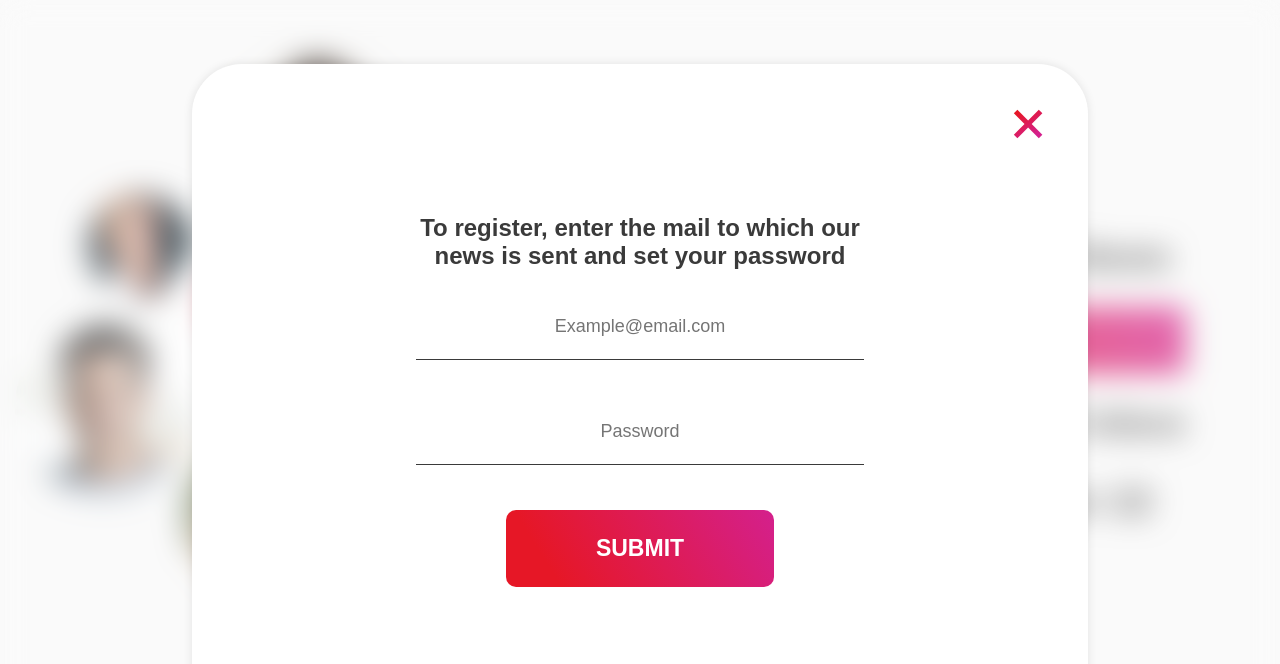
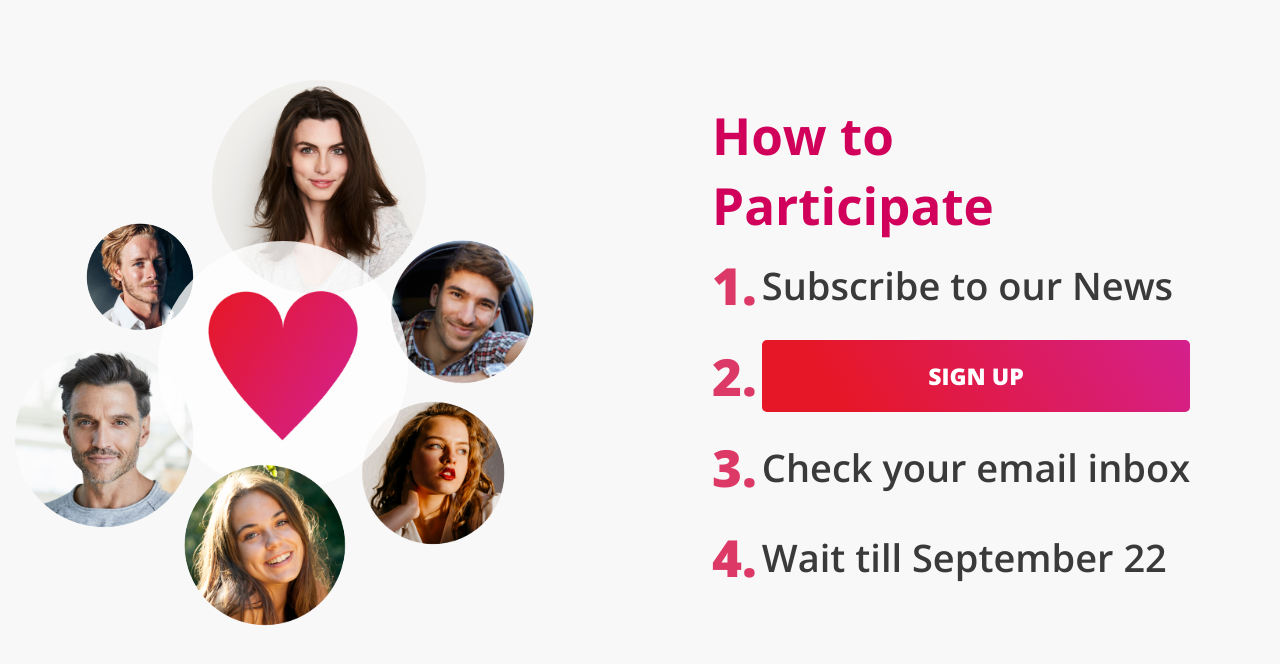
Before and after one commit to nihadaev/test_task, a website with bundled scripts: page src/index.html in a window 1280 px wide. Built offline with nearby package versions, Linux system fonts and the light colour scheme.

Commit message:
hotfixes

```diff
--- a/src/assets/css/main.css
+++ b/src/assets/css/main.css
@@ -1,13 +1,14 @@
+@import url('https://fonts.googleapis.com/css2?family=Open+Sans:ital,wght@0,300..800;1,300..800&display=swap');
 /* Общие стили */
 * {
     box-sizing: border-box;
     margin: 0;
     padding: 0;
     list-style: none;
+    font-family: "Open Sans", sans-serif;
 }
 
 body {
-    font-family: Arial, sans-serif;
     background-color: #f8f8f8;
 }
 
@@ -126,17 +127,13 @@ body {
 
 .heart img {
     width: clamp(72px, 100%, 180px);
-    /* Динамический размер */
     height: clamp(71px, 100%, 178px);
-    /* width: 100%; */
-    /* height: 100%; */
 }
 
 
 .text-section h2 {
     color: #d1005a;
     font-size: clamp(35px, 4vw, 77px);
-    /* font-size: 77px; */
     margin-bottom: 10px;
 }
 
@@ -298,7 +295,6 @@ li {
     .container {
         flex-direction: column;
         align-items: start;
-        /* justify-content: space-between; */
         gap: 50px;
         text-align: left;
     }
@@ -351,7 +347,6 @@ li {
     .container {
         flex-direction: column;
         align-items: start;
-        /* justify-content: space-between; */
         gap: 50px;
         text-align: left;
     }
--- a/src/index.html
+++ b/src/index.html
@@ -10,7 +10,7 @@
 
 <body>
     <div class="home">
-        <div class="signUp-popup popup active">
+        <div class="signUp-popup popup">
             <div class="signUp-popup_content popup-content">
                 <div class="close-icon close-signUp">
                     <img src="./assets/images/close.svg" alt="">
```
